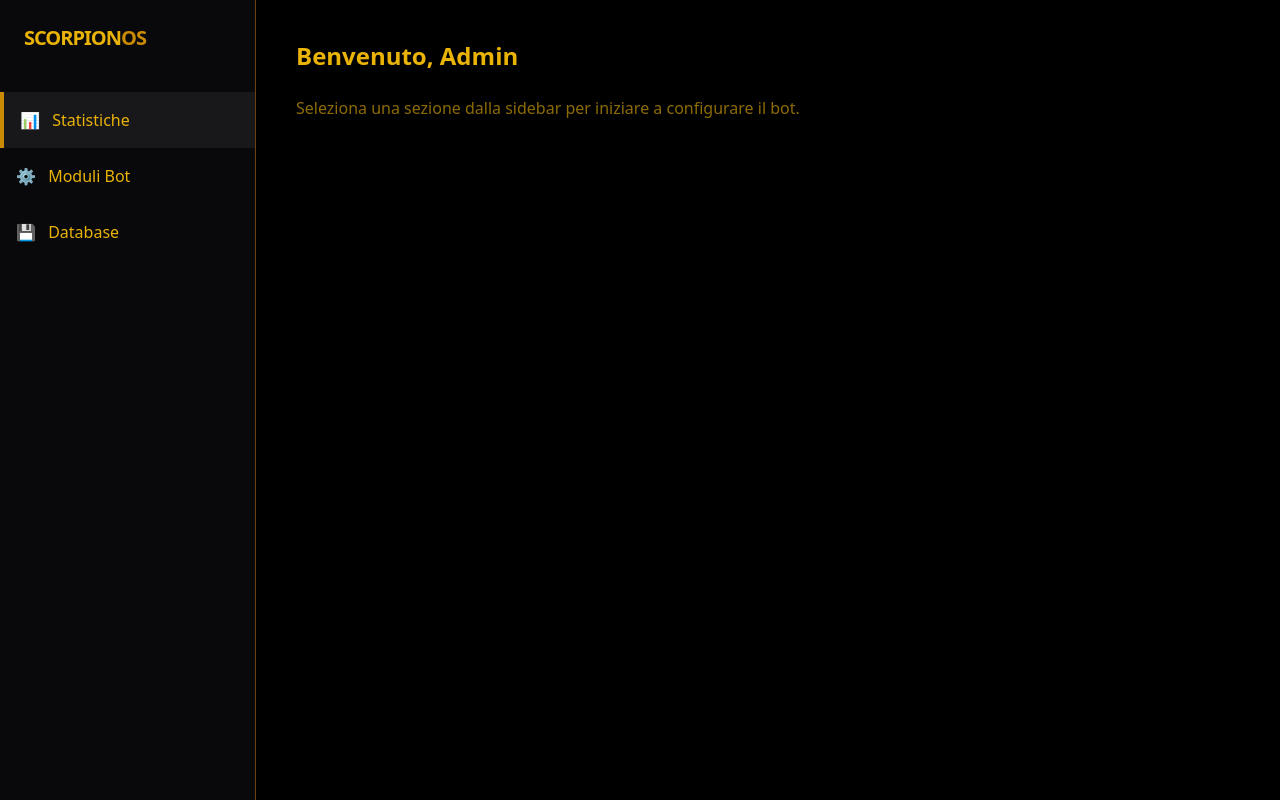
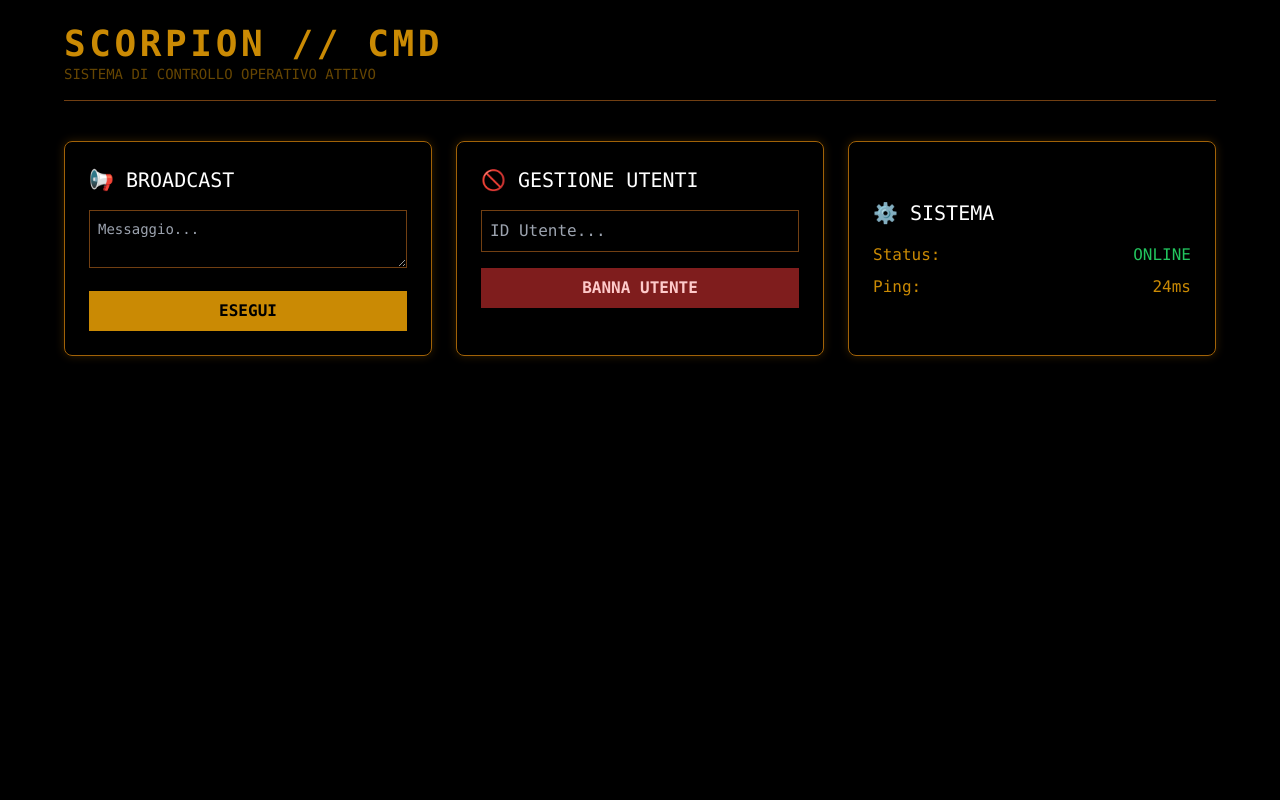
Before and after one commit to Damyxere/Roleplay-bot-italian, a website: page public/dashboard.html in a window 1280 px wide. Drawn offline with nearby package versions, Linux system fonts and the light colour scheme.

Commit message:
Update dashboard.html

```diff
--- a/public/dashboard.html
+++ b/public/dashboard.html
@@ -2,58 +2,56 @@
 <html lang="it">
 <head>
     <meta charset="UTF-8">
-    <meta name="viewport" content="width=device-width, initial-scale=1.0">
-    <title>Scorpion OS | Admin Panel</title>
     <script src="https://cdn.tailwindcss.com"></script>
     <style>
-        .active-tab { border-left: 4px solid #ca8a04; background: #18181b; }
-        body { scrollbar-width: thin; scrollbar-color: #3f3f46 #000; }
+        .neon-border { border: 1px solid #a16207; box-shadow: 0 0 10px rgba(161, 98, 7, 0.3); }
+        .bg-glass { background: rgba(0, 0, 0, 0.7); backdrop-filter: blur(10px); }
     </style>
 </head>
-<body class="bg-black text-yellow-500 font-sans min-h-screen flex">
+<body class="bg-black text-yellow-600 font-mono p-6">
 
-    <aside class="w-16 md:w-64 border-r border-yellow-900 bg-zinc-950 flex flex-col transition-all">
-        <div class="p-6 text-xl font-bold tracking-tighter text-center md:text-left">SCORPION<span class="text-yellow-600">OS</span></div>
-        <nav class="flex-1 mt-4">
-            <button onclick="switchTab('stats', this)" class="w-full p-4 text-left active-tab">📊 <span class="hidden md:inline ml-2">Statistiche</span></button>
-            <button onclick="switchTab('modules', this)" class="w-full p-4 text-left">⚙️ <span class="hidden md:inline ml-2">Moduli Bot</span></button>
-            <button onclick="switchTab('db', this)" class="w-full p-4 text-left">💾 <span class="hidden md:inline ml-2">Database</span></button>
-        </nav>
-    </aside>
+    <div class="max-w-6xl mx-auto">
+        <!-- Header -->
+        <header class="mb-10 border-b border-yellow-900 pb-4">
+            <h1 class="text-4xl font-bold tracking-widest">SCORPION // CMD</h1>
+            <p class="text-sm opacity-50">SISTEMA DI CONTROLLO OPERATIVO ATTIVO</p>
+        </header>
 
-    <main class="flex-1 p-6 md:p-10">
-        <div id="content">
-            <h1 class="text-2xl font-bold mb-6">Benvenuto, Admin</h1>
-            <p class="opacity-60">Seleziona una sezione dalla sidebar per iniziare a configurare il bot.</p>
+        <!-- Griglia Comandi -->
+        <div class="grid grid-cols-1 md:grid-cols-2 lg:grid-cols-3 gap-6">
+
+            <!-- Card Comando: Annuncio -->
+            <div class="bg-glass p-6 rounded-lg neon-border">
+                <h2 class="text-xl mb-4 text-white">📢 BROADCAST</h2>
+                <textarea id="msg" class="w-full bg-black border border-yellow-900 p-2 mb-4 text-sm" placeholder="Messaggio..."></textarea>
+                <button onclick="sendCmd('annuncio')" class="w-full bg-yellow-600 text-black font-bold py-2 hover:bg-yellow-500">ESEGUI</button>
+            </div>
+
+            <!-- Card Comando: Ban Utente -->
+            <div class="bg-glass p-6 rounded-lg neon-border">
+                <h2 class="text-xl mb-4 text-white">🚫 GESTIONE UTENTI</h2>
+                <input id="uid" class="w-full bg-black border border-yellow-900 p-2 mb-4" placeholder="ID Utente...">
+                <button onclick="sendCmd('ban')" class="w-full bg-red-900 text-red-200 font-bold py-2 hover:bg-red-800">BANNA UTENTE</button>
+            </div>
+
+            <!-- Card Stato Bot -->
+            <div class="bg-glass p-6 rounded-lg neon-border flex flex-col justify-center">
+                <h2 class="text-xl mb-4 text-white">⚙️ SISTEMA</h2>
+                <div class="flex justify-between mb-2"><span>Status:</span> <span class="text-green-500">ONLINE</span></div>
+                <div class="flex justify-between"><span>Ping:</span> <span>24ms</span></div>
+            </div>
         </div>
-    </main>
+    </div>
 
     <script>
-        function switchTab(tab, btn) {
-            // Reset bottoni
-            document.querySelectorAll('nav button').forEach(b => b.classList.remove('active-tab'));
-            btn.classList.add('active-tab');
-
-            const content = document.getElementById('content');
-
-            // Render dinamico (qui in futuro collegherai le API)
-            if(tab === 'stats') {
-                content.innerHTML = `<h2 class="text-xl mb-4 font-bold">Statistiche in Tempo Reale</h2>
-                <div class="grid grid-cols-1 md:grid-cols-2 gap-4">
-                    <div class="bg-zinc-900 p-6 rounded border border-yellow-900">Uptime: <span class="text-white">48h 22m</span></div>
-                    <div class="bg-zinc-900 p-6 rounded border border-yellow-900">Server: <span class="text-white">12</span></div>
-                </div>`;
-            } else if(tab === 'modules') {
-                content.innerHTML = `<h2 class="text-xl mb-4 font-bold">Configurazione Moduli</h2>
-                <div class="bg-zinc-900 p-6 rounded border border-yellow-900 flex justify-between items-center">
-                    <span>Sistema Economia</span>
-                    <button class="bg-yellow-600 text-black px-4 py-1 rounded font-bold">ON</button>
-                </div>`;
-            } else {
-                content.innerHTML = `<h2 class="text-xl mb-4 font-bold">Gestione Database</h2>
-                <input type="text" placeholder="ID Utente da modificare..." class="w-full p-3 bg-zinc-900 border border-yellow-900 rounded mb-4">
-                <button class="w-full p-3 bg-yellow-600 text-black font-bold rounded">ESEGUI COMANDO DATABASE</button>`;
-            }
+        async function sendCmd(type) {
+            const val = document.getElementById(type === 'annuncio' ? 'msg' : 'uid').value;
+            const res = await fetch('/api/bot/comando', {
+                method: 'POST',
+                headers: {'Content-Type': 'application/json'},
+                body: JSON.stringify({ azione: type, target: val })
+            });
+            alert('Comando inviato!');
         }
     </script>
 </body>
```
